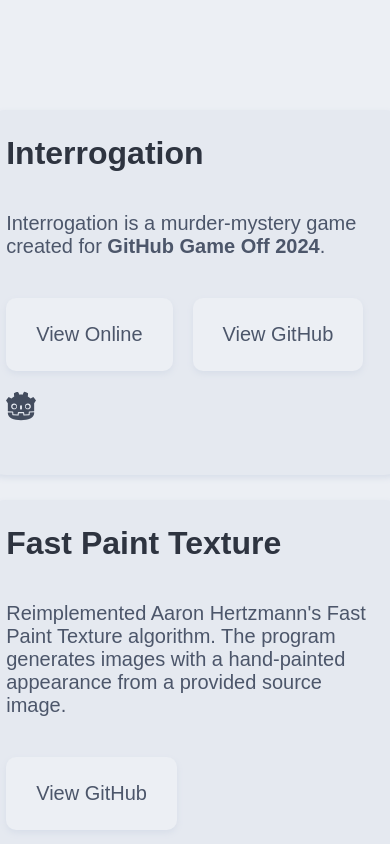
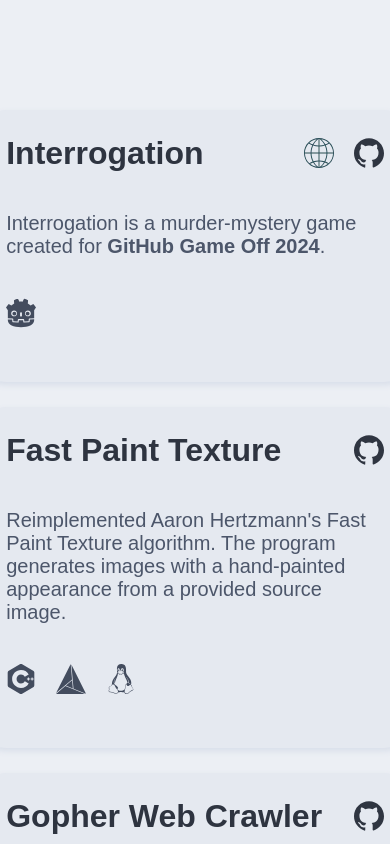
Before and after one commit to hkattt/portfolio, a React (Vite) app in the folder portfolio/: page / in a window 390 px wide. Shown: the part 820-1664 px from the top of the page. Built offline with nearby package versions, Linux system fonts and the light colour scheme; a web font is replaced by a local one.

Commit message:
Improved project cards

```diff
--- a/portfolio/src/Content/Projects/Project/Project.module.css
+++ b/portfolio/src/Content/Projects/Project/Project.module.css
@@ -8,15 +8,6 @@
     padding: 25px;
 }
 
-@media (max-width: 880px) {
-    .project {
-        flex-direction: column-reverse;
-    }
-    .imgContainer img {
-        display: none;
-    }
-}
-
 .content {
     display: flex;
     flex-direction: column;
@@ -24,9 +15,21 @@
     text-align: left;
 }
 
+.imgContainer {
+    display: flex;
+    flex-direction: column;
+    justify-content: center;
+}
+
 .imgContainer img {
     height: 320px;
     border-radius: 10px;
+}
+
+.header {
+    display: flex;
+    flex-direction: row;
+    align-items: center;
 }
 
 .title {
@@ -37,12 +40,35 @@
     margin: 0px;
 }
 
-.links {
+.linkIcons {
+    display: none;
+    gap: 20px;
+    margin-left: auto;
+}
+
+.linkIcon {
+    display: flex;
+    margin-left: auto;
+    align-items: center;
+}
+
+.linkIcon img {
+    width: 30px;
+    height: 30px;
+    filter: var(--font-primary-filter);
+}
+
+.linkIcon img:hover {
+    transform: scale(1.2);
+    filter: var(--accent-primary-filter);
+}
+
+.linkButtons {
     display: flex;
     gap: 20px;
 }
 
-.link {
+.linkButton {
     all: unset;
     display: flex;
     flex-direction: row;
@@ -69,7 +95,7 @@
     }
 }
 
-.link:hover {
+.linkButton:hover {
     background-color: var(--background-secondary);
     cursor: pointer;
 
@@ -94,3 +120,26 @@
     height: 30px;
     filter: var(--font-secondary-filter);
 }
+
+@media (max-width: 1000px) {
+    .linkIcons {
+        display: flex;
+    }
+
+    .linkButtons {
+        display: none;
+    }
+
+    .imgContainer img {
+        height: 250px;
+    }
+}
+
+@media (max-width: 750px) {
+    .project {
+        flex-direction: column-reverse;
+    }
+    .imgContainer img {
+        display: none;
+    }
+}
--- a/portfolio/src/Content/Projects/Project/Project.tsx
+++ b/portfolio/src/Content/Projects/Project/Project.tsx
@@ -5,6 +5,9 @@ import styles from "./Project.module.css"
 interface Link {
     link: string;
     text: string;
+    src: string;
+    alt: string;
+    title: string;
 }
 
 interface Technology {
@@ -28,20 +31,33 @@ function Project({title, img, links, description, technologies}: ProjectProp) {
                 img != null ? <div className={styles.imgContainer}>{img}</div> : <><></></>
             }
             <div className={styles.content}>
-                <h3 className={styles.title}>{title}</h3>
-                <p className={styles.description}>{description}</p>
-                <ul className={styles.links}>
+                <div className={styles.header}>
+                    <h3 className={styles.title}>{title}</h3>
+                    <ul className={styles.linkIcons}>
                         {
                             links.map((link, index) => (
                                 <li key={index}>
-                                    <a className={styles.link} href={link.link} target="_blank" rel="noopener noreferrer">
-                                        <p>{link.text}</p>
-                                        <img src="redirect.svg" alt="Globe Icon"/>
+                                    <a className={styles.linkIcon} href={link.link} target="_blank" rel="noopener noreferrer">
+                                        <img src={link.src} alt={link.alt} title={link.title}/>
                                     </a>
                                 </li>
                             ))
                         }
                     </ul>
+                </div>
+                <p className={styles.description}>{description}</p>
+                <ul className={styles.linkButtons}>
+                    {
+                        links.map((link, index) => (
+                            <li key={index}>
+                                <a className={styles.linkButton} href={link.link} target="_blank" rel="noopener noreferrer">
+                                    <p>{link.text}</p>
+                                    <img src="redirect.svg" alt="Globe Icon"/>
+                                </a>
+                            </li>
+                        ))
+                    }
+                </ul>
                 <ul className={styles.technologies}>
                     {
                         technologies.map((technology, index) => (
--- a/portfolio/src/Content/Projects/Projects.tsx
+++ b/portfolio/src/Content/Projects/Projects.tsx
@@ -9,11 +9,17 @@ const projects = [
         links: [
             {
                 link: "https://itch.io/jam/game-off-2024/rate/3148097",
-                text: "View Online"
+                text: "View Online",
+                src: "globe.svg",
+                alt: "Globe Icon",
+                title: "Globe icon from SVG Repo by pixelbazaar under CC Attribution License"
             },
             {
                 link: "https://github.com/hkattt/interrogation",
-                text: "View GitHub"
+                text: "View GitHub",
+                src: "github.svg",
+                alt: "GitHub Logo",
+                title: "GitHub icon from Simple Icons"
             },
         ],
         description: <>
@@ -33,7 +39,10 @@ const projects = [
         links: [
             {
                 link: "https://github.com/hkattt/fast-paint-texture",
-                text: "View GitHub"
+                text: "View GitHub",
+                src: "github.svg",
+                alt: "Github Logo",
+                title: "GitHub icon from Simple Icons"
             },
         ],
         description: <>
@@ -63,7 +72,10 @@ const projects = [
         links: [
             {
                 link: "https://github.com/hkattt/gopher-web-crawler",
-                text: "View GitHub"
+                text: "View GitHub",
+                src: "github.svg",
+                alt: "Github Logo",
+                title: "GitHub icon from Simple Icons"
             },
         ],
         description: <>
```
